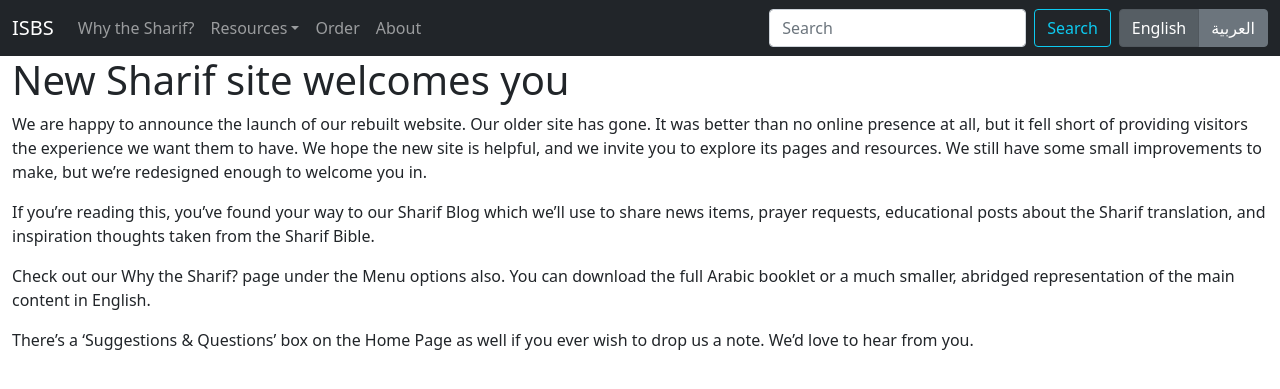
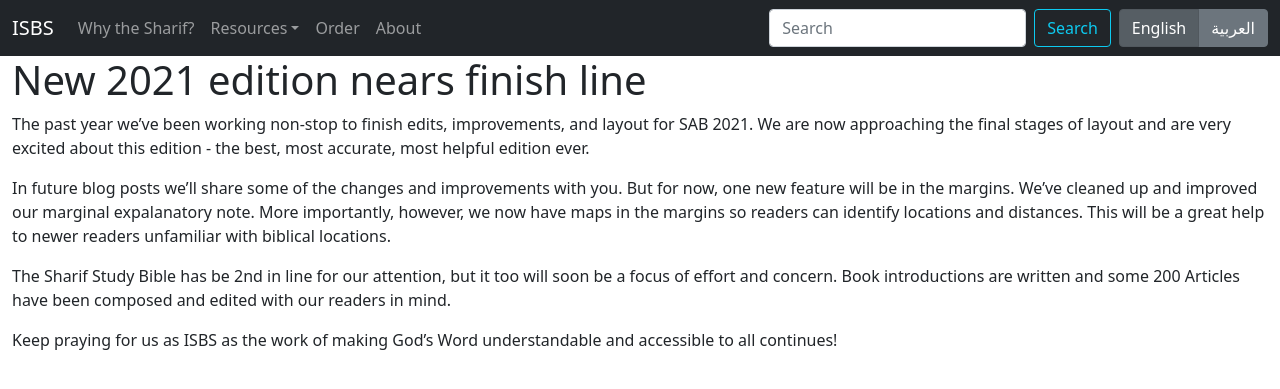
Before and after one commit to sharifbible/sharifbible.github.io, a Jekyll site: the page built from en/pages/sharif-blog/second-post.md, in a window 1280 px wide. Shown: the top 389 px of the page. Built offline with Jekyll 4.4.1, drawn with Linux system fonts in a browser that asks for light colours.

Commit message:
Blog post 2

```diff
--- a/en/pages/sharif-blog/second-post.md
+++ b/en/pages/sharif-blog/second-post.md
@@ -1,13 +1,13 @@
 ---
 layout: blog
-title: New Sharif site welcomes you
-permalink: /en/blog/first-post
+title: New 2021 edition nears finish line
+permalink: /en/blog/second-post
 ---
 
-We are happy to announce the launch of our rebuilt website. Our older site has gone. It was better than no online presence at all, but it fell short of providing visitors the experience we want them to have. We hope the new site is helpful, and we invite you to explore its pages and resources. We still have some small improvements to make, but we’re redesigned enough to welcome you in.
+The past year we've been working non-stop to finish edits, improvements, and layout for SAB 2021. We are now approaching the final stages of layout and are very excited about this edition - the best, most accurate, most helpful edition ever.
 
-If you’re reading this, you’ve found your way to our Sharif Blog which we’ll use to share news items, prayer requests, educational posts about the Sharif translation, and inspiration thoughts taken from the Sharif Bible.
+In future blog posts we'll share some of the changes and improvements with you. But for now, one new feature will be in the margins. We've cleaned up and improved our marginal expalanatory note. More importantly, however, we now have maps in the margins so readers can identify locations and distances. This will be a great help to newer readers unfamiliar with biblical locations.
 
-Check out our Why the Sharif? page under the Menu options also. You can download the full Arabic booklet or a much smaller, abridged representation of the main content in English.
+The Sharif Study Bible has be 2nd in line for our attention, but it too will soon be a focus of effort and concern. Book introductions are written and some 200 Articles have been composed and edited with our readers in mind.
 
-There’s a ‘Suggestions & Questions’ box on the Home Page as well if you ever wish to drop us a note. We’d love to hear from you.
+Keep praying for us as ISBS as the work of making God's Word understandable and accessible to all continues!
```
Also changed, not shown: ar/pages/first-post.md (deleted, +0 -13 lines).
